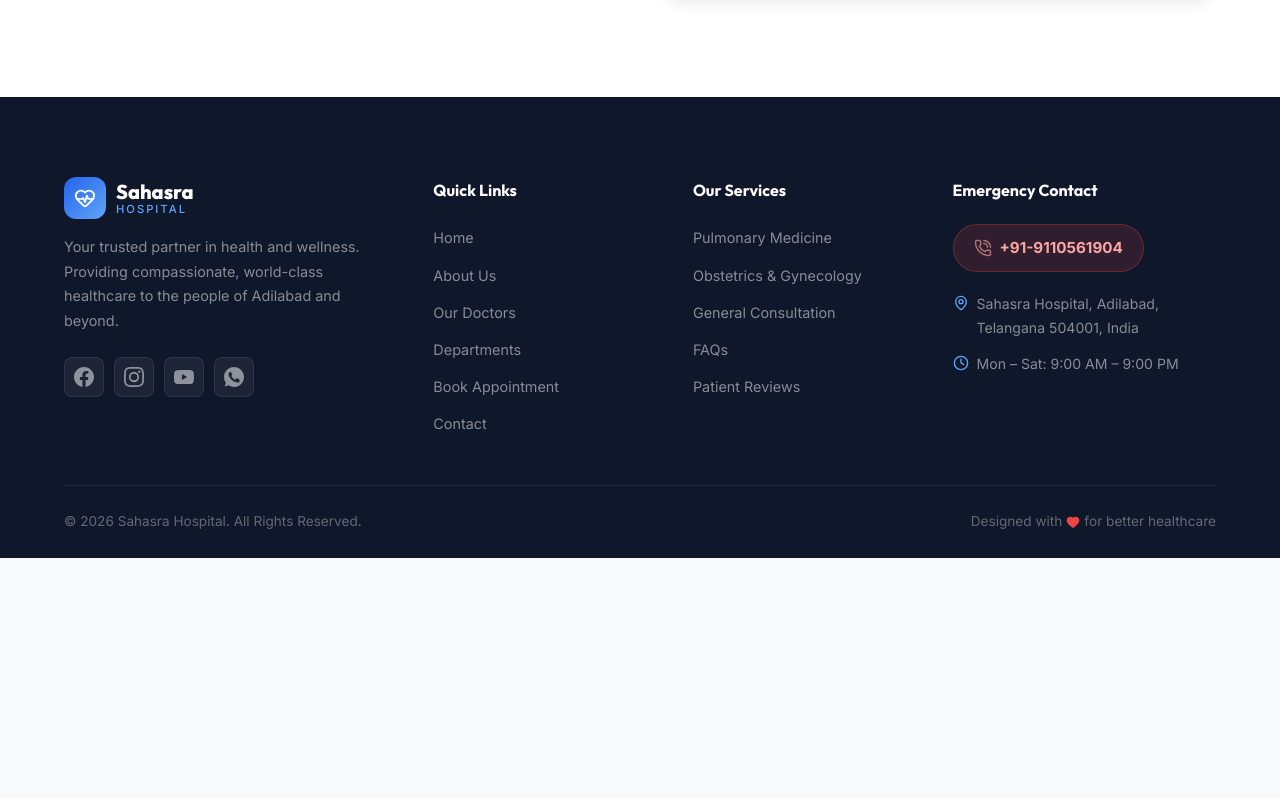
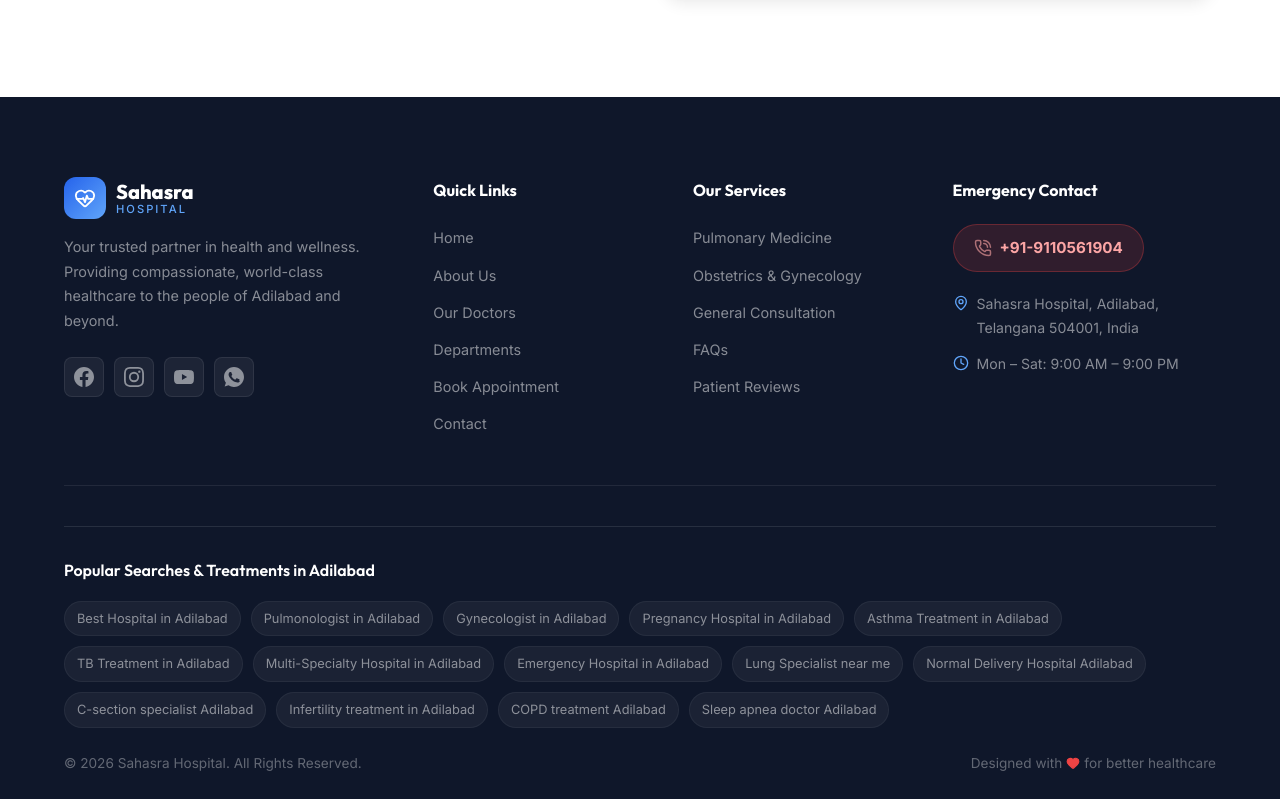
Before and after one commit to varshnilyadav/sahasra-hospital, a plain HTML site: page index.html in a window 1280 px wide. Shown: the part 10915-11714 px from the top of the page. Before the commit the page ends 11473 px from the top, so only its background shows below. Drawn offline with nearby package versions, Linux system fonts and the light colour scheme.

Commit message:
Add SEO tag cloud to footer for better local search visibility

```diff
--- a/index.html
+++ b/index.html
@@ -1174,6 +1174,27 @@
                     </p>
                 </div>
             </div>
+
+            <div class="footer-seo-tags">
+                <h4>Popular Searches &amp; Treatments in Adilabad</h4>
+                <div class="seo-tags-list">
+                    <a href="#home">Best Hospital in Adilabad</a>
+                    <a href="#doctors">Pulmonologist in Adilabad</a>
+                    <a href="#doctors">Gynecologist in Adilabad</a>
+                    <a href="#departments">Pregnancy Hospital in Adilabad</a>
+                    <a href="#departments">Asthma Treatment in Adilabad</a>
+                    <a href="#departments">TB Treatment in Adilabad</a>
+                    <a href="#home">Multi-Specialty Hospital in Adilabad</a>
+                    <a href="#contact">Emergency Hospital in Adilabad</a>
+                    <a href="#doctors">Lung Specialist near me</a>
+                    <a href="#departments">Normal Delivery Hospital Adilabad</a>
+                    <a href="#departments">C-section specialist Adilabad</a>
+                    <a href="#departments">Infertility treatment in Adilabad</a>
+                    <a href="#departments">COPD treatment Adilabad</a>
+                    <a href="#departments">Sleep apnea doctor Adilabad</a>
+                </div>
+            </div>
+
             <div class="footer-bottom">
                 <p>&copy; 2026 Sahasra Hospital. All Rights Reserved.</p>
                 <p>Designed with <i data-lucide="heart" class="footer-heart"></i> for better healthcare</p>
--- a/styles.css
+++ b/styles.css
@@ -2042,6 +2042,44 @@ input, select, textarea {
     min-width: 16px;
     margin-top: 3px;
     color: var(--primary-400);
+}
+
+.footer-seo-tags {
+    margin-top: 40px;
+    padding-top: 30px;
+    border-top: 1px solid rgba(255, 255, 255, 0.1);
+}
+
+.footer-seo-tags h4 {
+    color: var(--white);
+    font-size: 1rem;
+    font-weight: 600;
+    margin-bottom: 16px;
+    font-family: var(--font-heading);
+}
+
+.seo-tags-list {
+    display: flex;
+    flex-wrap: wrap;
+    gap: 10px;
+}
+
+.seo-tags-list a {
+    color: rgba(255, 255, 255, 0.5);
+    font-size: 0.8rem;
+    padding: 6px 12px;
+    background: rgba(255, 255, 255, 0.05);
+    border: 1px solid rgba(255, 255, 255, 0.05);
+    border-radius: var(--radius-full);
+    text-decoration: none;
+    transition: all var(--transition-fast);
+}
+
+.seo-tags-list a:hover {
+    color: var(--white);
+    background: rgba(255, 255, 255, 0.15);
+    border-color: rgba(255, 255, 255, 0.25);
+    transform: translateY(-2px);
 }
 
 .footer-bottom {
```
